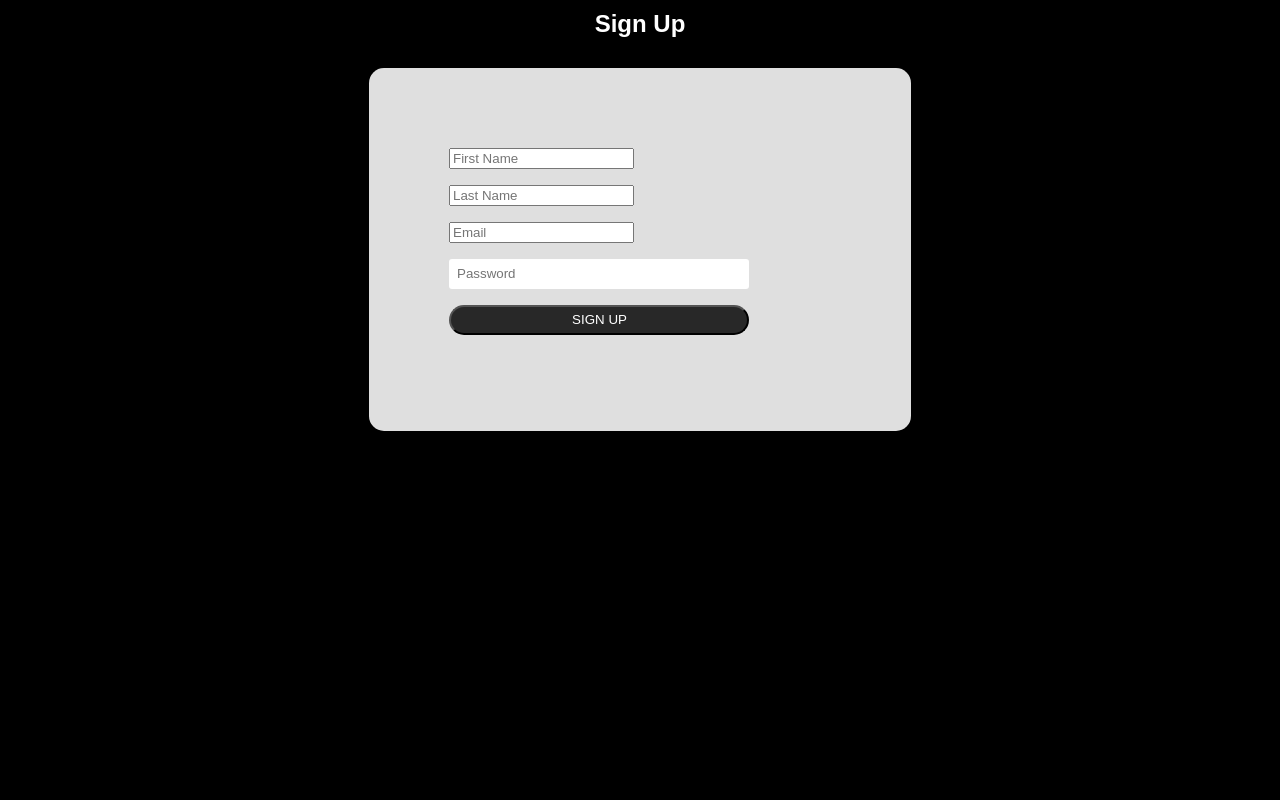
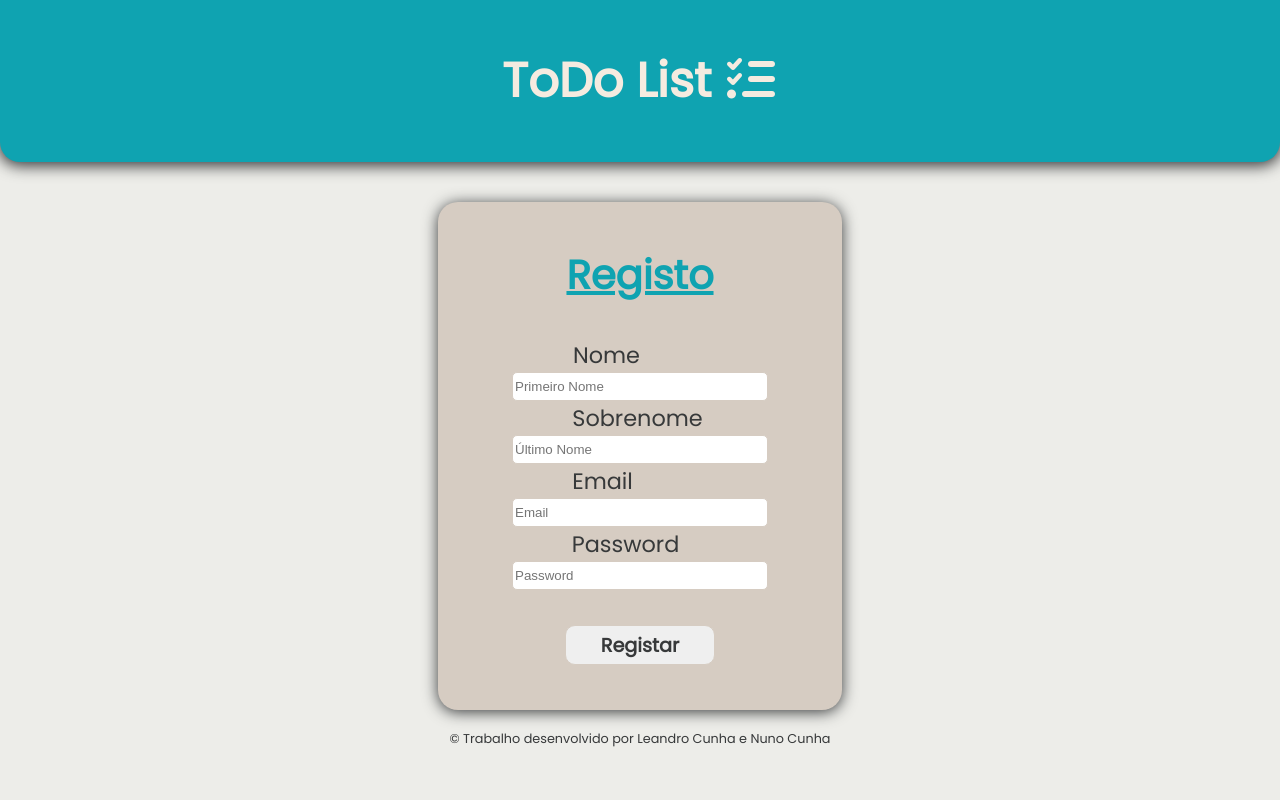
Before and after one commit to NunonCunha/TodoList-WebApp, a Flask app: page /registo in a window 1280 px wide. Run offline with Flask 2, Linux system fonts and the light colour scheme; some libraries are stand-ins or nearby versions.

Commit message:
view Registo

```diff
--- /dev/null
+++ b/static/styles/style.css
@@ -0,0 +1,128 @@
+body{
+    background-color: #EDEDE9;
+    margin: 0;
+    padding: 0;
+    font-family: 'Poppins', sans-serif;
+}
+.container{
+    width: 100%;
+    height: 100%;
+    text-align: center;
+}
+
+header{
+    background-color:#0FA3B1 ;
+    padding: 1%;
+    border-end-start-radius: 20px;
+    border-end-end-radius: 20px;
+    box-shadow: #37393A 0px 2px 15px 2px;
+}
+
+.titles{
+    font-size: 48px;
+    color:#F5EBE0 ;
+}
+
+.titles-level-2{
+    color:#0FA3B1;
+    font-size:2.5em ;
+    text-decoration: underline;
+}
+
+.login{
+    margin: 0 auto;
+    margin-top: 40px;
+    width: 30%;
+    height: 60%;
+    background-color: #D6CCC2;
+    border-radius: 20px;
+    padding: 10px;
+    box-shadow: #37393A 0px 2px 15px ;
+
+}
+
+.login-form input{
+    width: 250px;
+    height: 25px;
+    border-radius: 5px;
+    border: 1px solid  #D6CCC2
+}
+
+.input-email label{
+    padding-right: 75px;
+    font-size: 1.4em;
+    color: #37393A;
+}
+
+.input-password label{
+    padding-right:29px;
+    font-size: 1.4em;
+    color: #37393A;
+}
+
+.input-fname label{
+    padding-right: 67px;
+    font-size: 1.4em;
+    color: #37393A;
+}
+.input-lname label{
+    padding-right:5px;
+    font-size: 1.4em;
+    color: #37393A;
+}
+
+.login-button{
+    margin-top: 35px;
+}
+.register-button{
+    margin: 35px;
+}
+
+#submit{
+    width: 150px;
+    height: 40px;
+    border-radius: 10px;
+    font-size: 1.2em;
+    font-weight: bold;
+    font-family: 'Poppins', sans-serif;
+    transition: 0.5s;
+    color: #37393A;
+}
+
+#submit:hover{
+    color: #EDEDE9;
+    background-color: #0FA3B1;
+}
+
+.erro{
+    color:red;
+}
+
+.erro-text p{
+    display: inline-block;
+    margin-left: 5px;
+}
+
+.registo p{
+    color: #37393A;
+}
+
+.registo ,a:visited{
+    color: #0FA3B1;
+}
+
+.registo ,a:link{
+    text-decoration: none;
+    color: #0FA3B1;
+    font-size: 1.2em;
+}
+
+.registo ,a:hover{
+    color: #F5EBE0;
+}
+
+.rodape{
+    color: #37393A;
+    font-size: .8em;
+    margin-top: 20px;
+}
--- a/templates/registo.html
+++ b/templates/registo.html
@@ -1,45 +1,85 @@
+<!DOCTYPE html>
 <html>
   <head>
     <title>Pratice Login Page</title>
-        <link rel="stylesheet" type="text/css" href= "{{ url_for('static',filename='styles/login.css') }}">
+    <link rel="stylesheet" href="../static/styles/style.css" />
+    <link rel="preconnect" href="https://fonts.googleapis.com" />
+    <link rel="preconnect" href="https://fonts.gstatic.com" crossorigin />
+    <link
+      href="https://fonts.googleapis.com/css2?family=Poppins&display=swap"
+      rel="stylesheet"
+    />
+    <link
+      rel="stylesheet"
+      href="https://cdnjs.cloudflare.com/ajax/libs/font-awesome/6.1.1/css/all.min.css"
+    />
   </head>
   <body>
-        <h2>Sign Up</h2>
+    <div class="container">
+      <header>
+        <h1 class="titles">ToDo List <i class="fa-solid fa-list-check"></i></h1>
+      </header>
 
       <div class="login">
+        <h2 class="titles-level-2">Registo</h2>
+        <div class="login-form">
           <form id="login" action="/registo" method="post">
-            <input type="text"
+            <div class="input-fname">
+              <label for="fname">Nome</label>
+              <input
+                type="text"
                 id="fname"
-                name="fname" value=""
-                placeholder="First Name"
+                name="fname"
+                value=""
+                placeholder="Primeiro Nome"
                 minlength="4"
-                required><br>
-            <p></p>
-            <input type="text"
+                required
+              />
+            </div>
+            <div class="input-lname">
+              <label for="lname">Sobrenome</label>
+              <input
+                type="text"
                 id="lname"
-                name="lname" value=""
-                placeholder="Last Name"
+                name="lname"
+                value=""
+                placeholder="Último Nome"
                 minlength="4"
-                required><br>
-            <p></p>
-            <input type="text"
+                required
+              />
+            </div>
+            <div class="input-email">
+              <label for="email">Email</label>
+              <input
+                type="email"
                 id="email"
-                name="email" value=""
+                name="email"
+                value=""
                 placeholder="Email"
-                minlength="4"
-                required><br>
-            <p></p>
-            <input type="password"
+                required
+              />
+            </div>
+            <div class="input-password">
+              <label for="password">Password</label>
+              <input
+                type="password"
                 id="password"
                 name="password"
-                pattern="(?=.*\d)(?=.*[a-z])(?=.*[A-Z]).{12,}"
-                title="Must contain at least one number and one uppercase and lowercase letter and at least 12 or more characters"
+                value=""
                 placeholder="Password"
                 required
-                ><br>
-            <p></p>
-            <input id="submit" type="submit" value="SIGN UP">
+              />
+            <div class="register-button">
+              <input id="submit" type="submit" value="Registar" />
+            </div>
           </form>
+        </div>
+      </div>
+    </div>
+    <div class="rodape">
+      <p>
+        <span>&#169;</span> Trabalho desenvolvido por Leandro Cunha e Nuno Cunha
+      </p>
     </div>
   </body>
 </html>
```
Also changed, not shown: templates/login.html (+53 -12 lines). Lines whose indentation alone changed are shown as unchanged.
